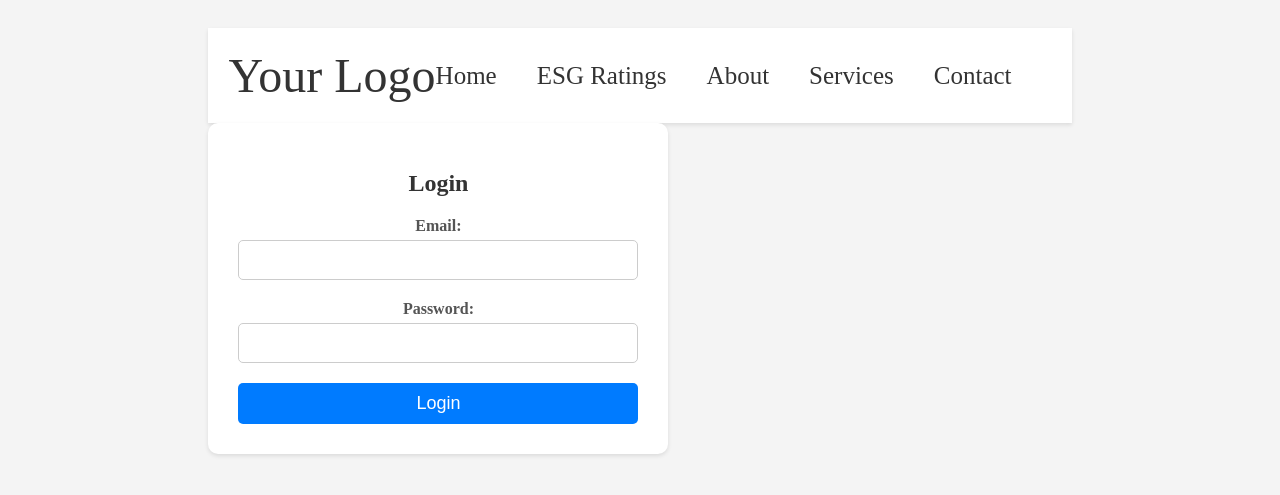
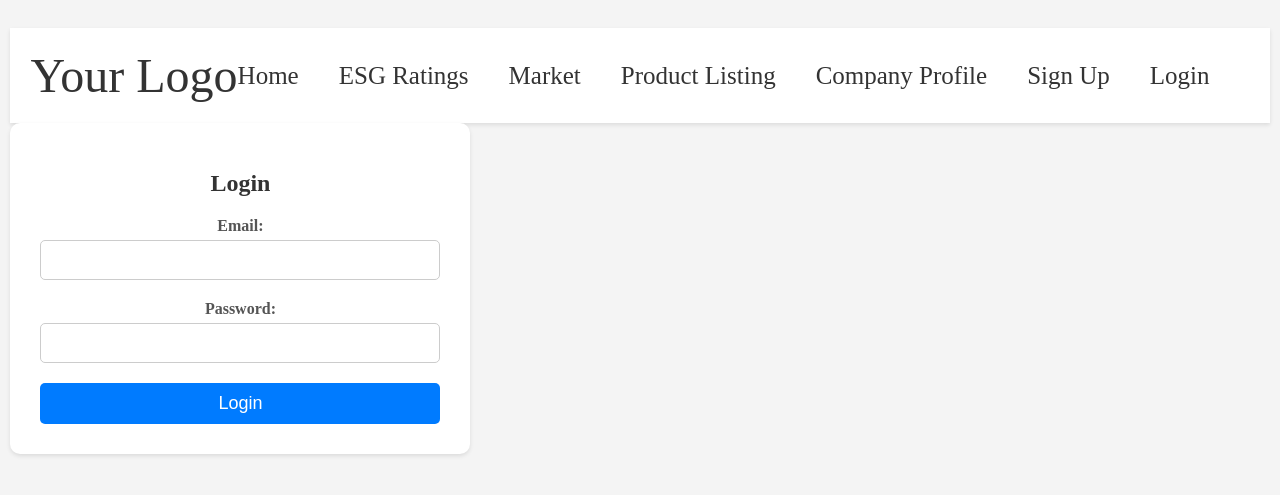
Before and after one commit to CraigMLdsouza/37_Shark-ByteBnB24, a React (Create React App) app: page /login in a window 1280 px wide. Shown: the part 159-654 px from the top of the page. Built offline with nearby package versions, Linux system fonts and the light colour scheme.

Commit message:
Update Nav.jsx

```diff
--- a/src/components/Nav.jsx
+++ b/src/components/Nav.jsx
@@ -1,16 +1,25 @@
 import React from 'react';
-import './nav.css'; // Import CSS file for styling
+import { NavLink, useNavigate } from 'react-router-dom';
+import './nav.css';
 
 const Nav = () => {
+  const navigate = useNavigate();
+
+  const handleNavigate = (path) => {
+    navigate(path);
+  };
+
   return (
     <nav className="navbar">
-      <div className="logo">Your Logo</div>
+      <div className="logo" onClick={() => handleNavigate('/')}>Your Logo</div>
       <ul className="nav-links">
-        <li><a href="#">Home</a></li>
-        <li><a href="#">ESG Ratings</a></li>
-        <li><a href="#">About</a></li>
-        <li><a href="#">Services</a></li>
-        <li><a href="#">Contact</a></li>
+        <li><NavLink to="/" activeClassName="active" end>Home</NavLink></li>
+        <li><NavLink to="/esg" activeClassName="active">ESG Ratings</NavLink></li>
+        <li><NavLink to="/market" activeClassName="active">Market</NavLink></li>
+        <li><NavLink to="/product-listing" activeClassName="active">Product Listing</NavLink></li>
+        <li><NavLink to="/company-profile" activeClassName="active">Company Profile</NavLink></li>
+        <li><NavLink to="/signup" activeClassName="active">Sign Up</NavLink></li> {/* Add Sign Up link */}
+        <li><NavLink to="/login" activeClassName="active">Login</NavLink></li> {/* Add Login link */}
       </ul>
     </nav>
   );
```
